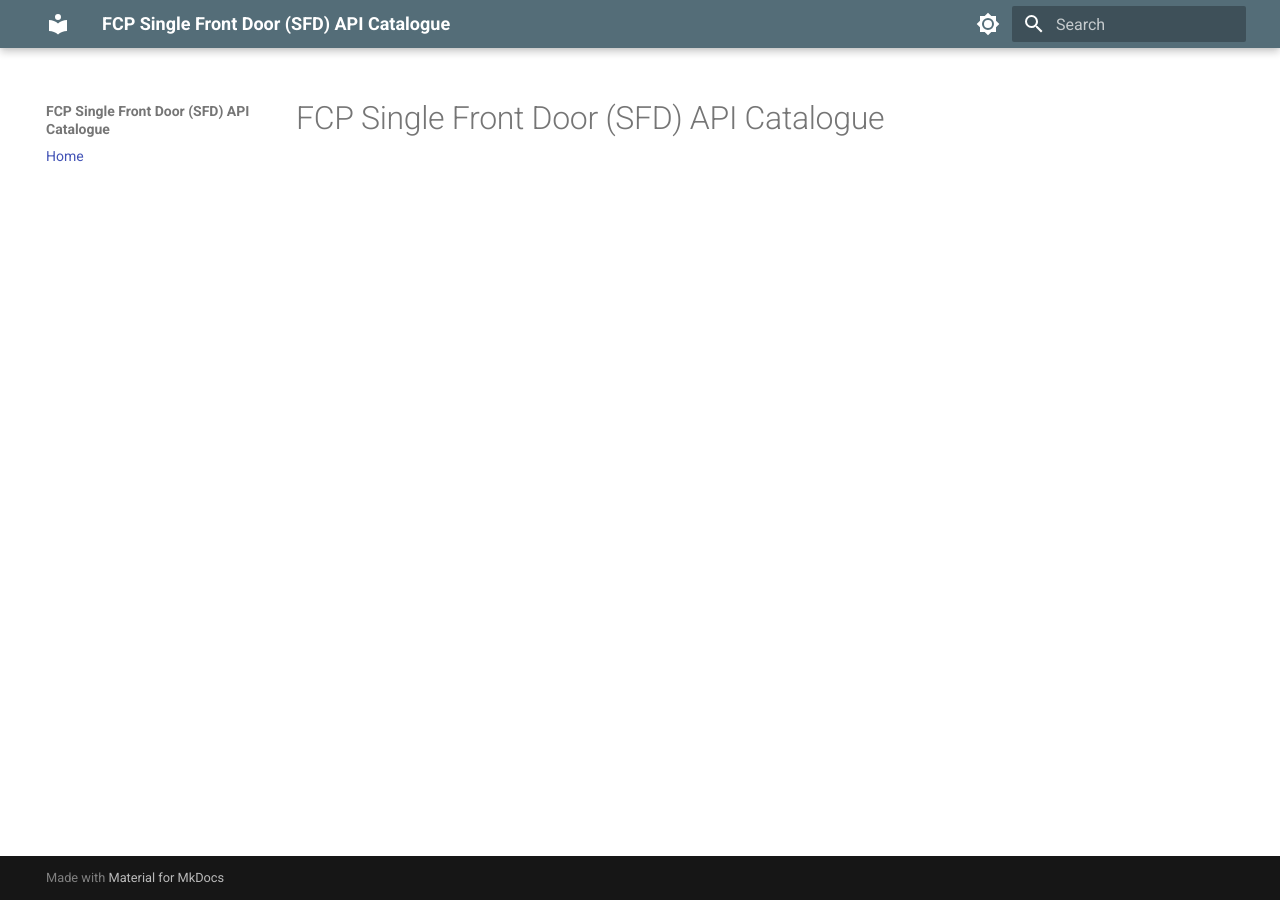
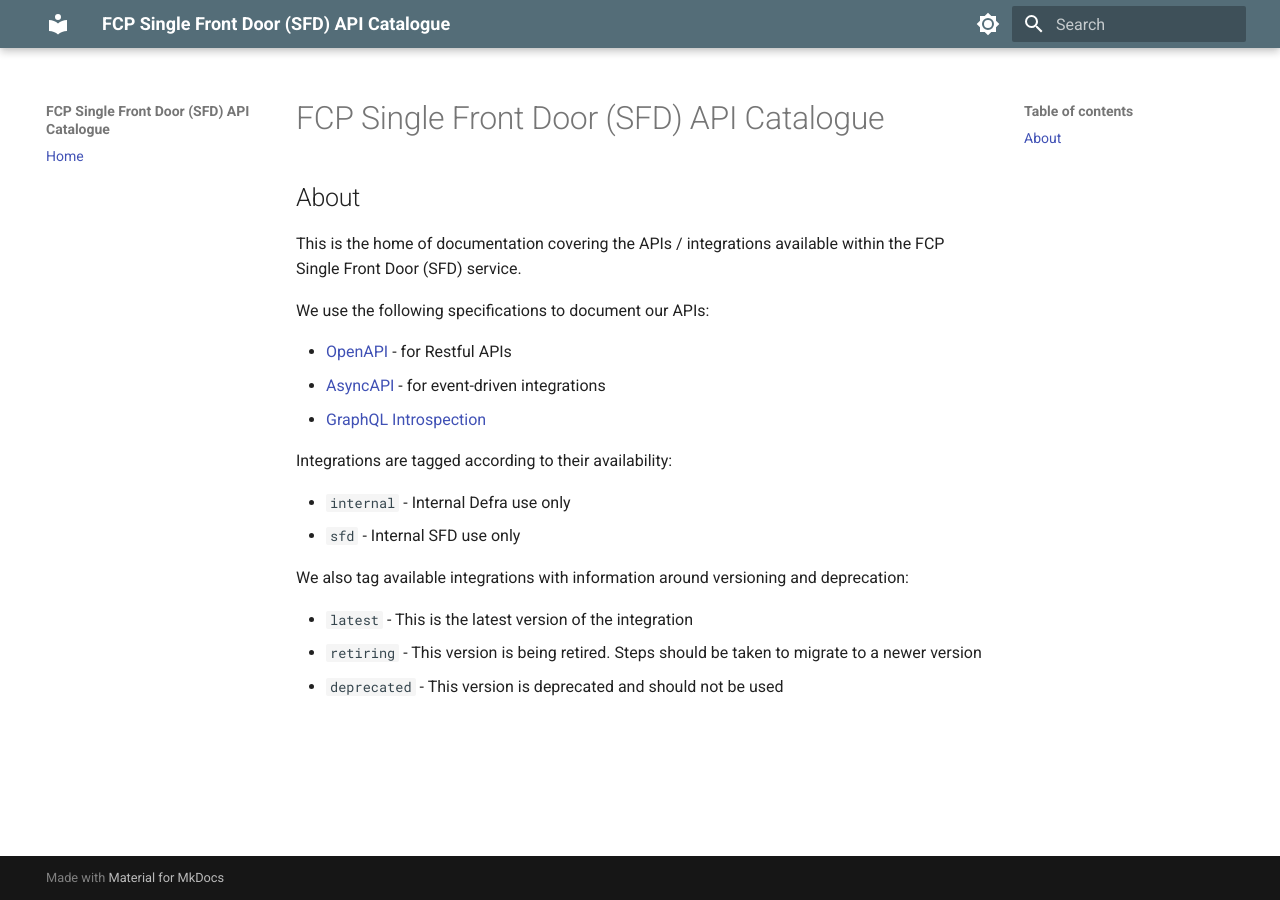
Before and after one commit to DEFRA/fcp-sfd-api-catalogue, an MkDocs documentation site: the page built from docs/index.md, in a window 1280 px wide. Built offline with MkDocs 1.6.1 and Material for MkDocs 9.7.7, drawn with Linux system fonts in a browser that asks for light colours.

Commit message:
Update landing page

```diff
--- a/docs/index.md
+++ b/docs/index.md
@@ -1 +1,21 @@
 # FCP Single Front Door (SFD) API Catalogue
+
+## About
+This is the home of documentation covering the APIs / integrations available within the FCP Single Front Door (SFD) service.
+
+We use the following specifications to document our APIs:
+
+* [OpenAPI](https://swagger.io/specification/) - for Restful APIs
+* [AsyncAPI](https://www.asyncapi.com/) - for event-driven integrations
+* [GraphQL Introspection](https://graphql.org/learn/introspection/)
+
+Integrations are tagged according to their availability:
+
+* `internal` - Internal Defra use only
+* `sfd` - Internal SFD use only
+
+We also tag available integrations with information around versioning and deprecation:
+
+* `latest` - This is the latest version of the integration
+* `retiring` - This version is being retired. Steps should be taken to migrate to a newer version
+* `deprecated` - This version is deprecated and should not be used
```
Also changed, not shown: README.md (+1 -1 lines), docs/tags.md (line endings or trailing spaces).
